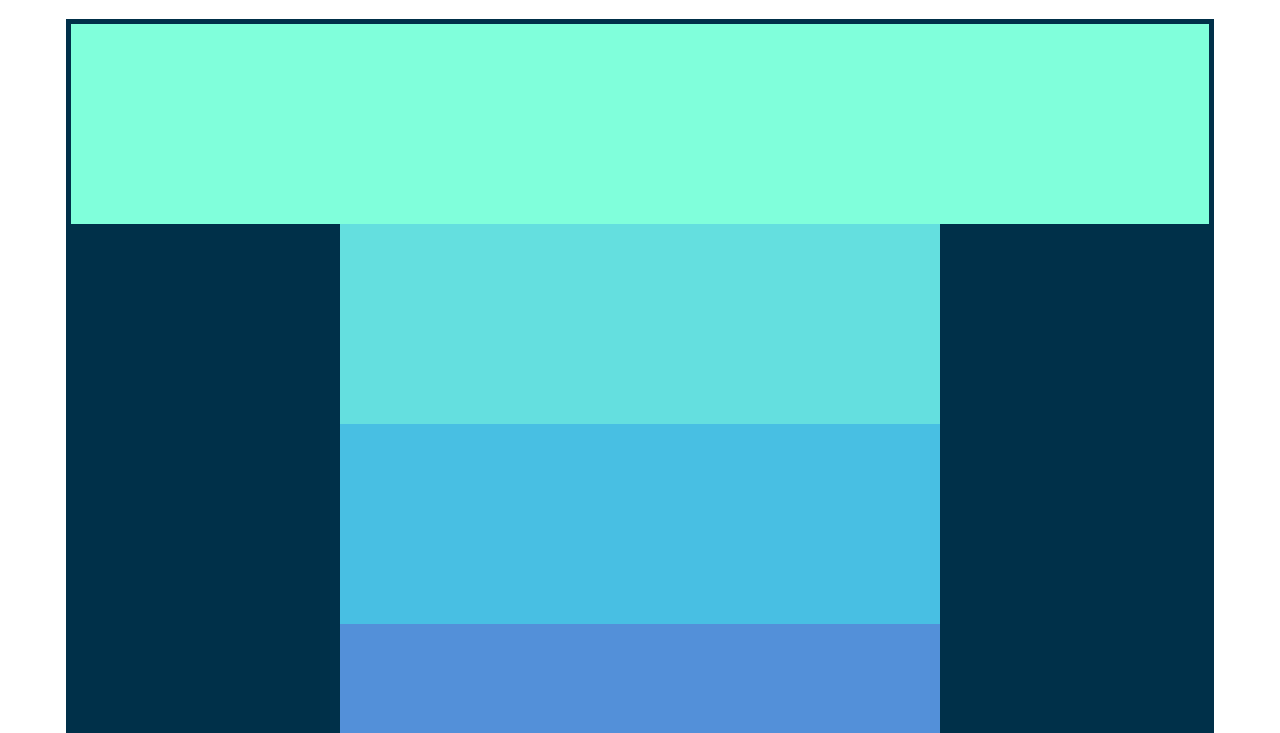
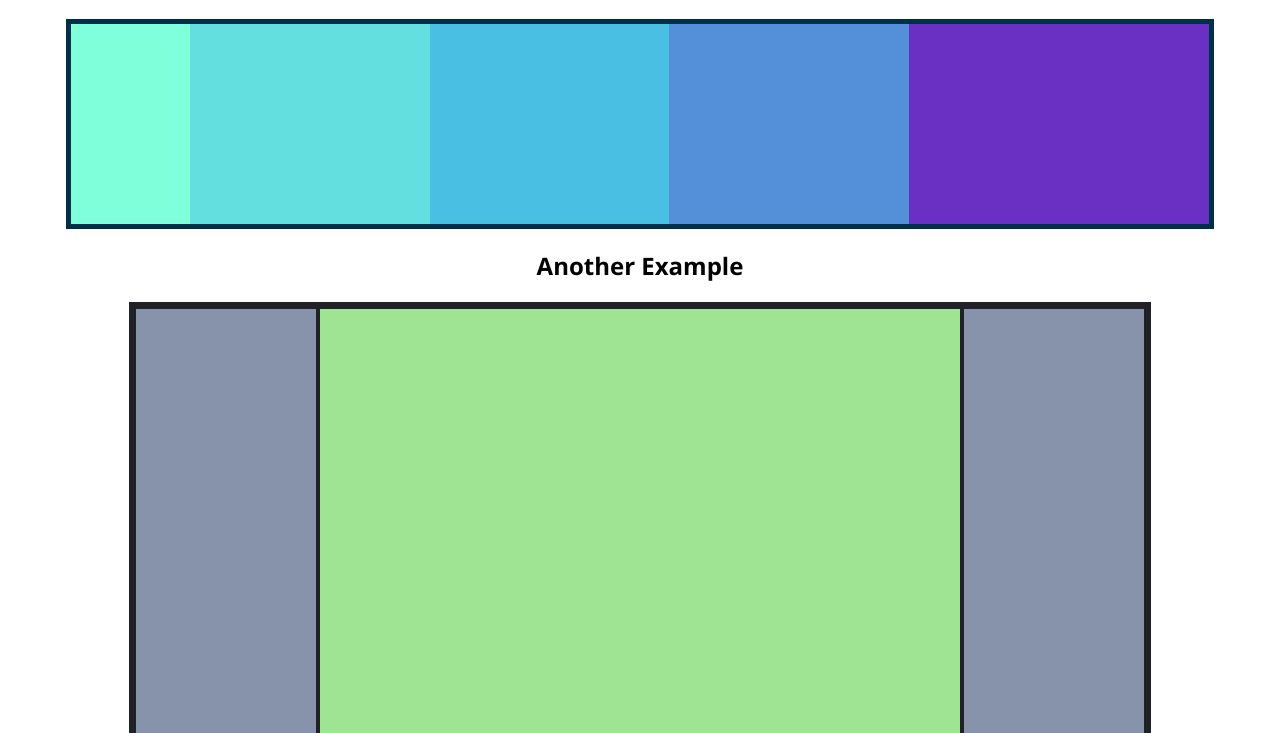
Before and after one commit to danielturcios/udemy-coursework, a plain HTML site: page Intro to CSS/CSS - Flexbox/direct_index.html in a window 1280 px wide. Shown: the part 67-800 px from the top of the page. Drawn offline with nearby package versions, Linux system fonts and the light colour scheme.

Commit message:
section 10 part 109 - flex shorthand

```diff
--- a/Intro to CSS/CSS - Flexbox/direct_app.css
+++ b/Intro to CSS/CSS - Flexbox/direct_app.css
@@ -15,14 +15,14 @@ h1 {
     display: flex;
     flex-direction: row;
     justify-content: center;
-    flex-wrap: wrap;
+    /* flex-wrap: wrap; */
 }
 
 #container div {
     width: 200px;
     height: 200px;
     text-align: center;
-    flex-basis: 600px;
+    flex-basis: 300px;
 }
 
 div:nth-of-type(1) {
@@ -35,6 +35,26 @@ div:nth-of-type(5) {
     flex-shrink: 0;
 }
 
-/* div:nth-of-type(5) {
-    align-self: flex-start;
-} */
+h2 {
+    text-align: center;
+}
+
+main {
+    width: 80%;
+    margin: 0 auto;
+    border: 5px solid #212227;
+    height: 500px;
+    display: flex;
+}
+
+main .sidebar {
+    background-color: #8693AB;
+    border: 2px solid #212227;
+    flex: 1 2 300px;
+}
+
+main .maincontent {
+    background-color: #9EE493;
+    border: 2px solid #212227;
+    flex: 2 1 800px;
+}
--- a/Intro to CSS/CSS - Flexbox/direct_index.html
+++ b/Intro to CSS/CSS - Flexbox/direct_index.html
@@ -20,6 +20,13 @@
         <div style="background-color: #5390d9"></div>
         <div style="background-color: #6930c3"></div>
     </section>
+
+    <h2>Another Example</h2>
+    <main>
+        <section class="sidebar"></section>
+        <section class="maincontent"></section>
+        <section class="sidebar"></section>
+    </main>
 </body>
 
 </html>
```
